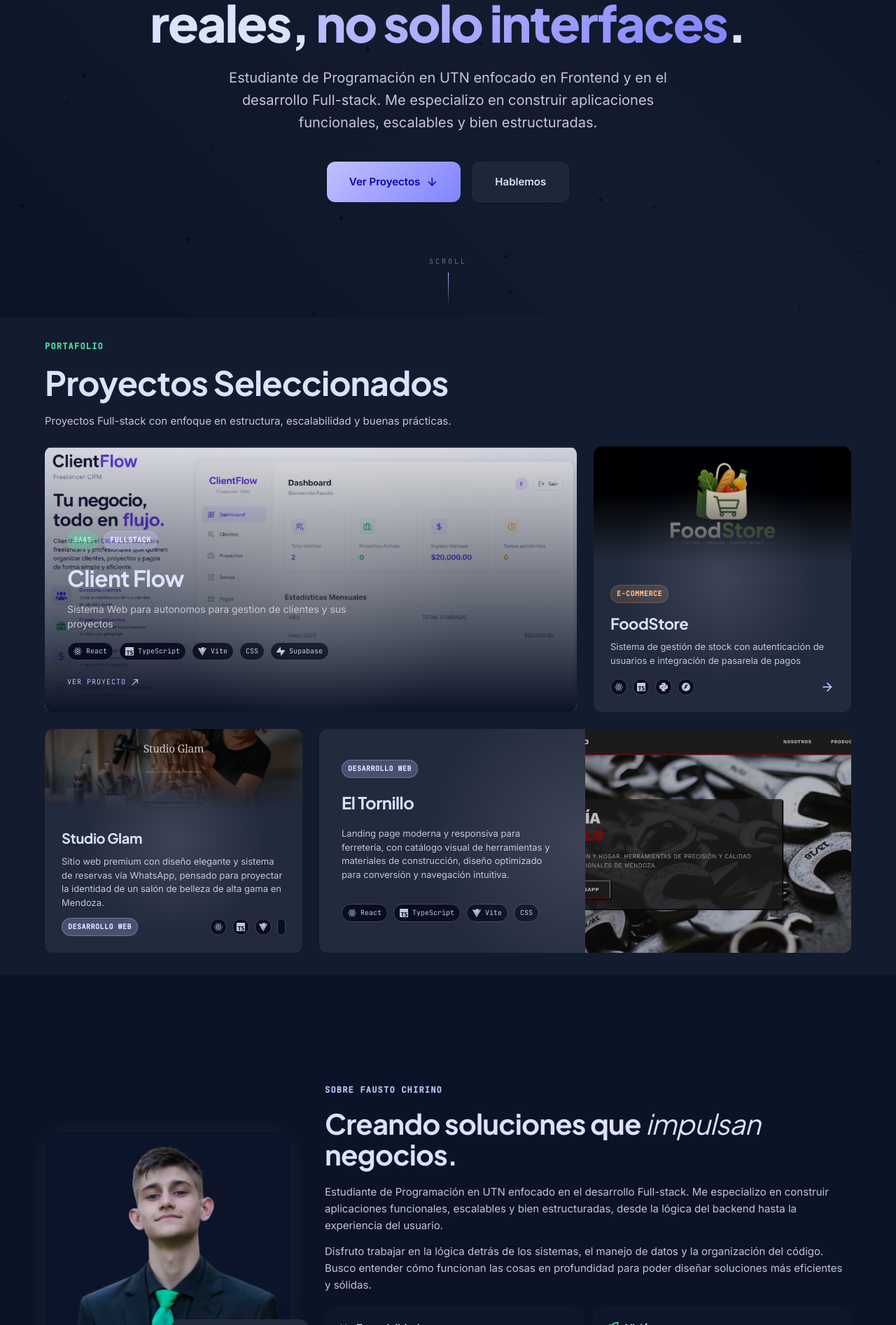
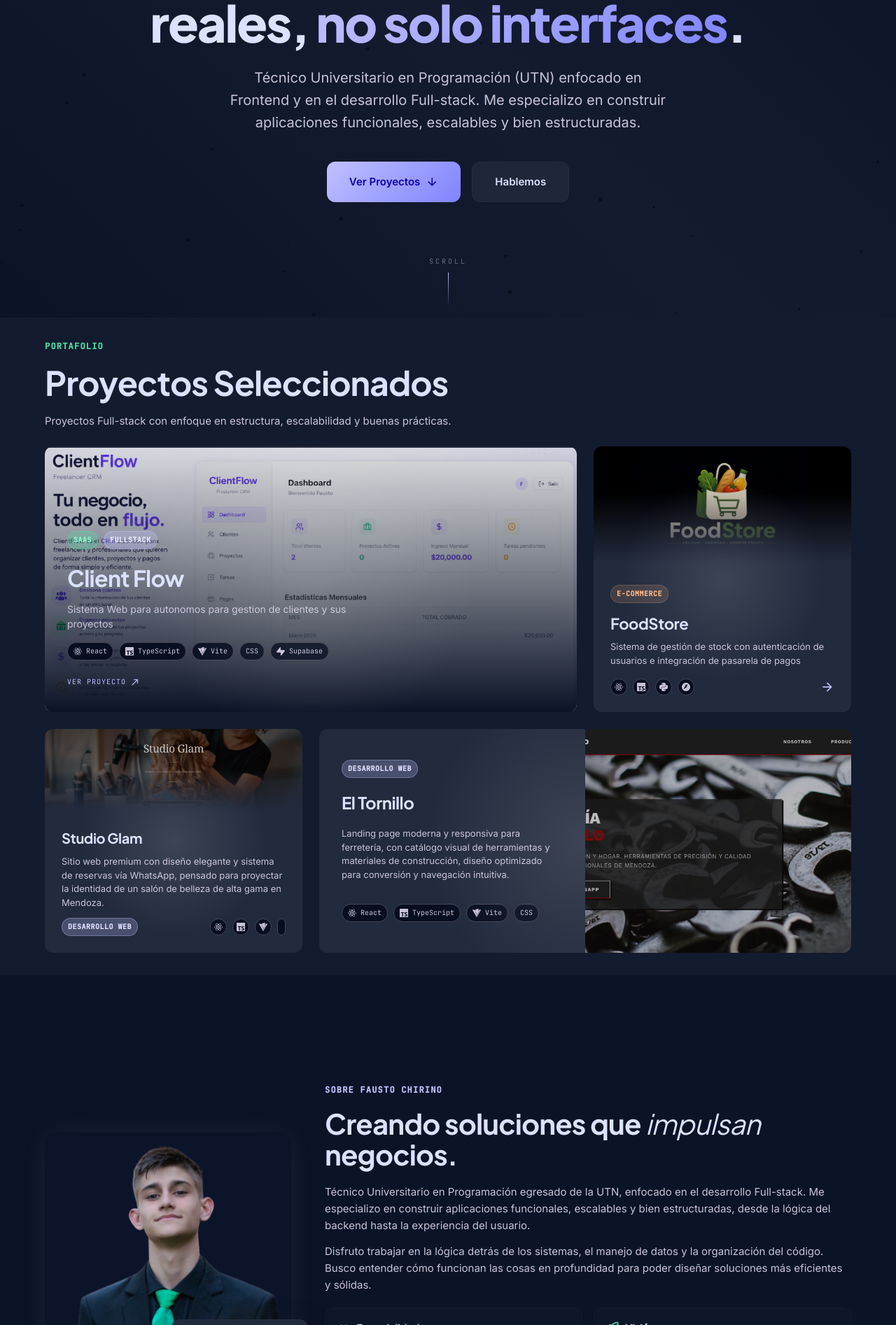
Before and after one commit to NogFait/PortaFolio, a React (Vite) app: page / in a window 1280 px wide. Shown: the part 346-2240 px from the top of the page at 70% size. Built offline with nearby package versions, Linux system fonts and the light colour scheme.

Commit message:
feat: actualiza título a Técnico Universitario en Programación (UTN)

```diff
--- a/src/components/About.tsx
+++ b/src/components/About.tsx
@@ -173,7 +173,7 @@ const About = () => {
             marginBottom: '1.25rem'
           }}>
             <p style={{ marginBottom: '0.85rem' }}>
-              Estudiante de Programación en UTN enfocado en el desarrollo Full-stack. Me especializo en construir aplicaciones funcionales, escalables y bien estructuradas, desde la lógica del backend hasta la experiencia del usuario.
+              Técnico Universitario en Programación egresado de la UTN, enfocado en el desarrollo Full-stack. Me especializo en construir aplicaciones funcionales, escalables y bien estructuradas, desde la lógica del backend hasta la experiencia del usuario.
             </p>
             <p style={{ marginBottom: '0.85rem' }}>
               Disfruto trabajar en la lógica detrás de los sistemas, el manejo de datos y la organización del código. Busco entender cómo funcionan las cosas en profundidad para poder diseñar soluciones más eficientes y sólidas.
--- a/src/components/Hero.tsx
+++ b/src/components/Hero.tsx
@@ -211,7 +211,7 @@ const Hero = () => {
             animationDelay: '0.3s'
           }}
         >
-          Estudiante de Programación en UTN enfocado en Frontend y en el desarrollo Full-stack. Me especializo en construir aplicaciones funcionales, escalables y bien estructuradas.
+          Técnico Universitario en Programación (UTN) enfocado en Frontend y en el desarrollo Full-stack. Me especializo en construir aplicaciones funcionales, escalables y bien estructuradas.
         </motion.p>
 
         <div
```
